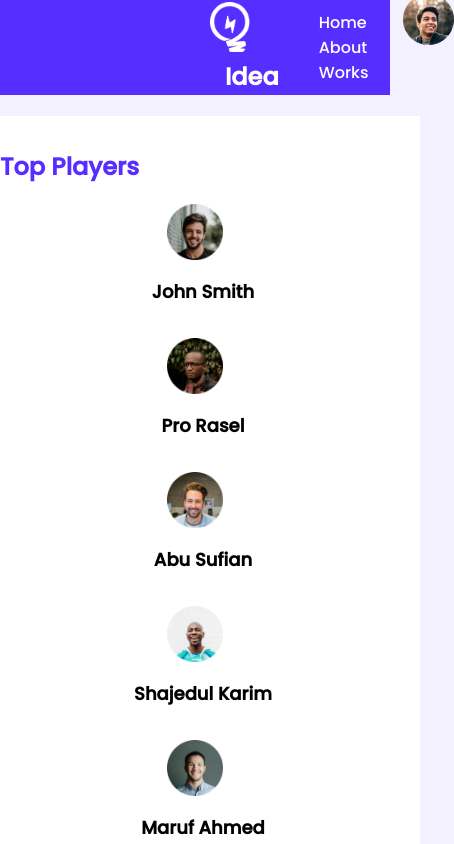
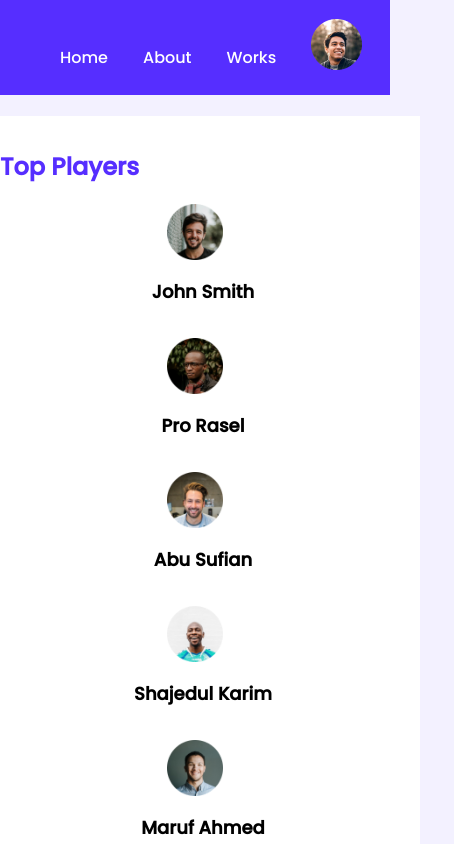
Before and after one commit to rakibtweets/leader-board-css3, a plain HTML site: page index.html in a window 390 px wide. Shown: the top 844 px of the page, 454 px wide, since content can reach past the window. Drawn offline with Linux system fonts and the light colour scheme.

Commit message:
navbar responsive for mobile

```diff
--- a/style.css
+++ b/style.css
@@ -18,7 +18,6 @@ header {
     justify-content: space-between;
     align-items: center;
     height: 95px;
-
     padding: 0 210px;
 }
 .logo-icon img{
@@ -171,6 +170,37 @@ hr {
 /* Mobile Devices */
 
 @media only screen and (max-width: 688px) {
+    .navbar-items{
+
+        position: relative;
+
+
+    }
+    .logo-icon{
+        display: none;
+
+    }
+    .nav-links{
+        padding-top: 20px;
+        width: 100%;
+        display: inline;
+
+
+    }
+    .nav-items{
+        display: flex;
+        justify-content: space-between;
+        align-items: center;
+        align-content: center;
+        position: absolute;
+        left: 20px;
+
+    }
+    .nav-items ul{
+        display: flex;
+
+    }
+
     .container {
         width: 100%;
     }
```
